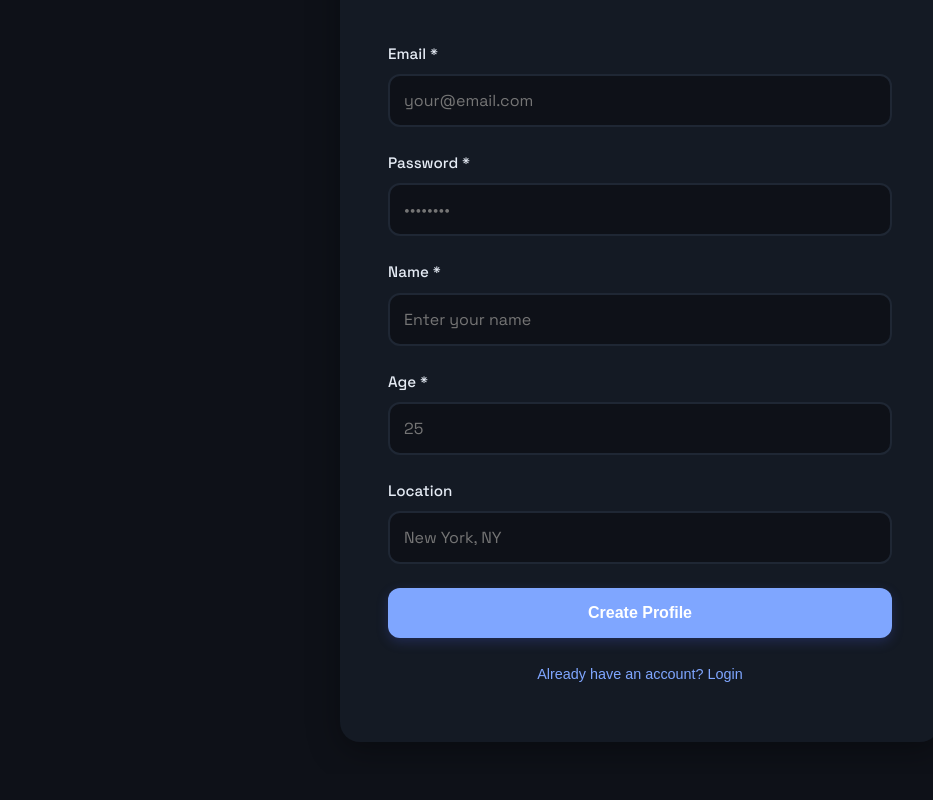
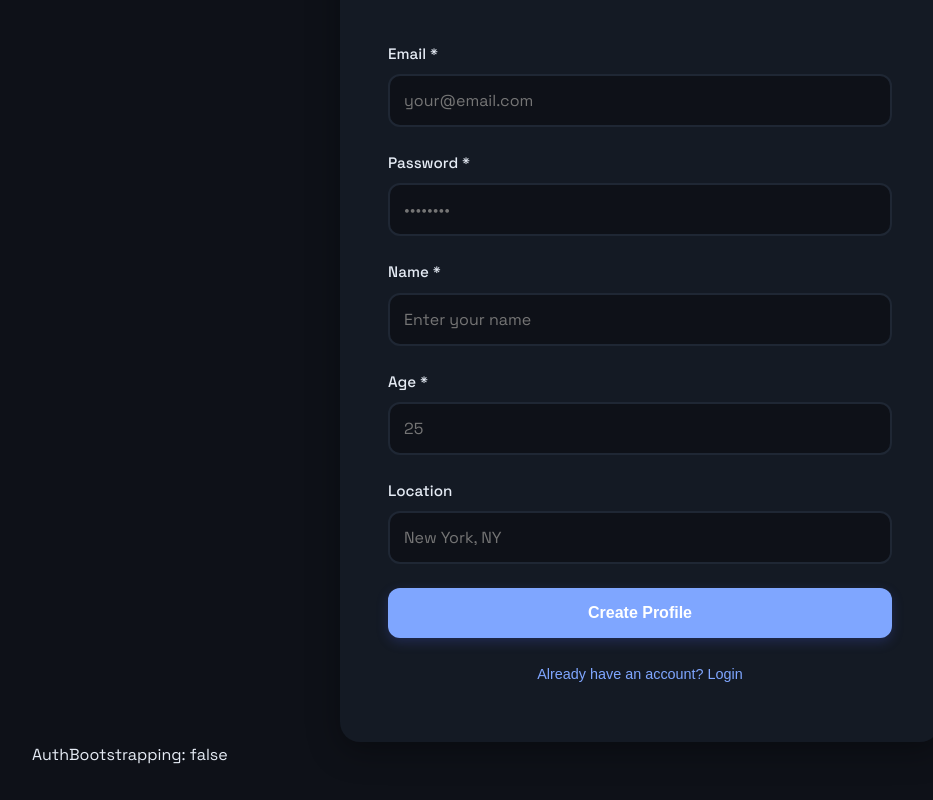
Before and after one commit to AyushmaanMahajan/Social-Video-App-V2, a Next.js app: page /profile in a window 1280 px wide. Shown: the part 208-1008 px from the top of the page, without its empty margins (0-933 px from the left). Before the commit the page ends 982 px from the top, so only its background shows below. Built offline with nearby package versions, Linux system fonts and the light colour scheme.

Commit message:
debugging

```diff
--- a/src/components/AppClient.jsx
+++ b/src/components/AppClient.jsx
@@ -210,7 +210,7 @@ export default function AppClient() {
       <main className="app-main">
         {!currentUser && authReady && <ProfileForm onProfileCreated={handleProfileCreated} />}
         {!currentUser && !authReady && <div className="loading">Loading...</div>}
-
+        <div> AuthBootstrapping: {`${authBootstrapping}`} </div>
         {!authBootstrapping && currentUser && currentPage === 'encounter' && !videoActive && (
           <Encounter
             socket={socket}
```
